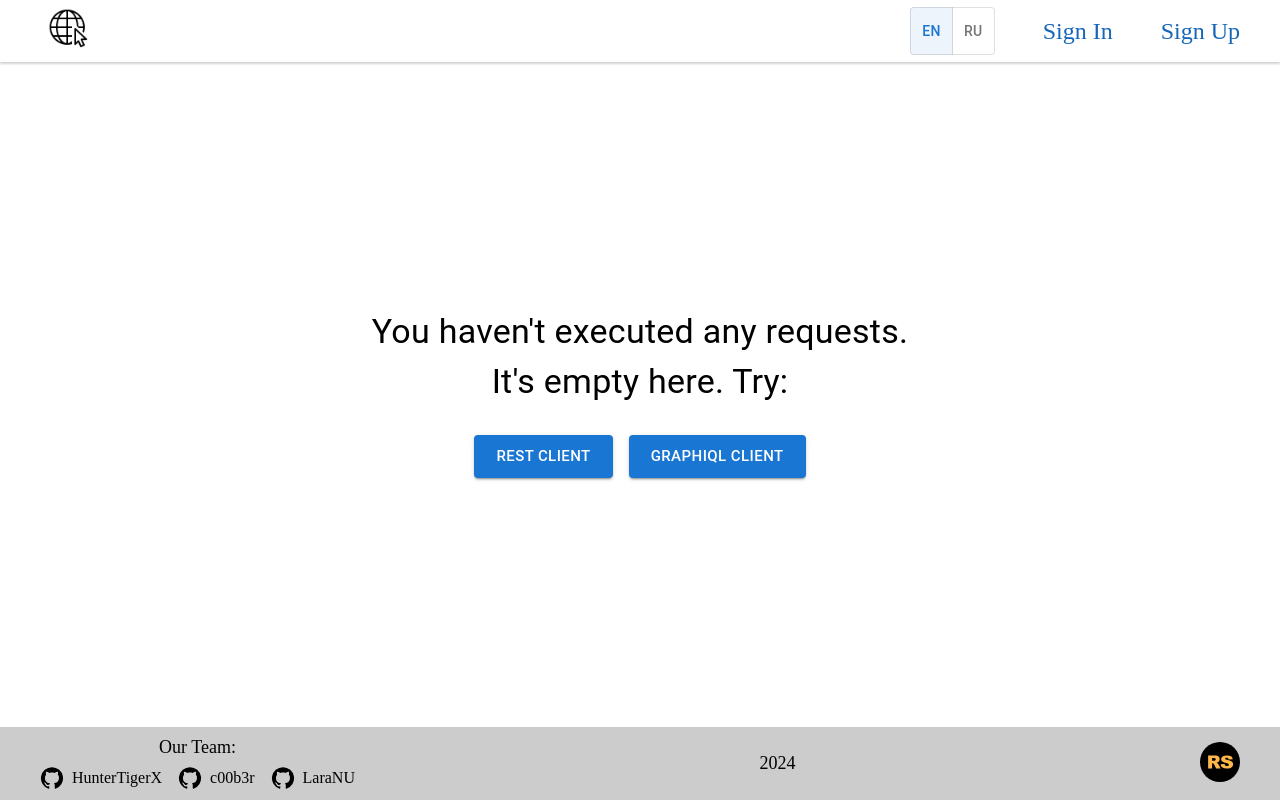
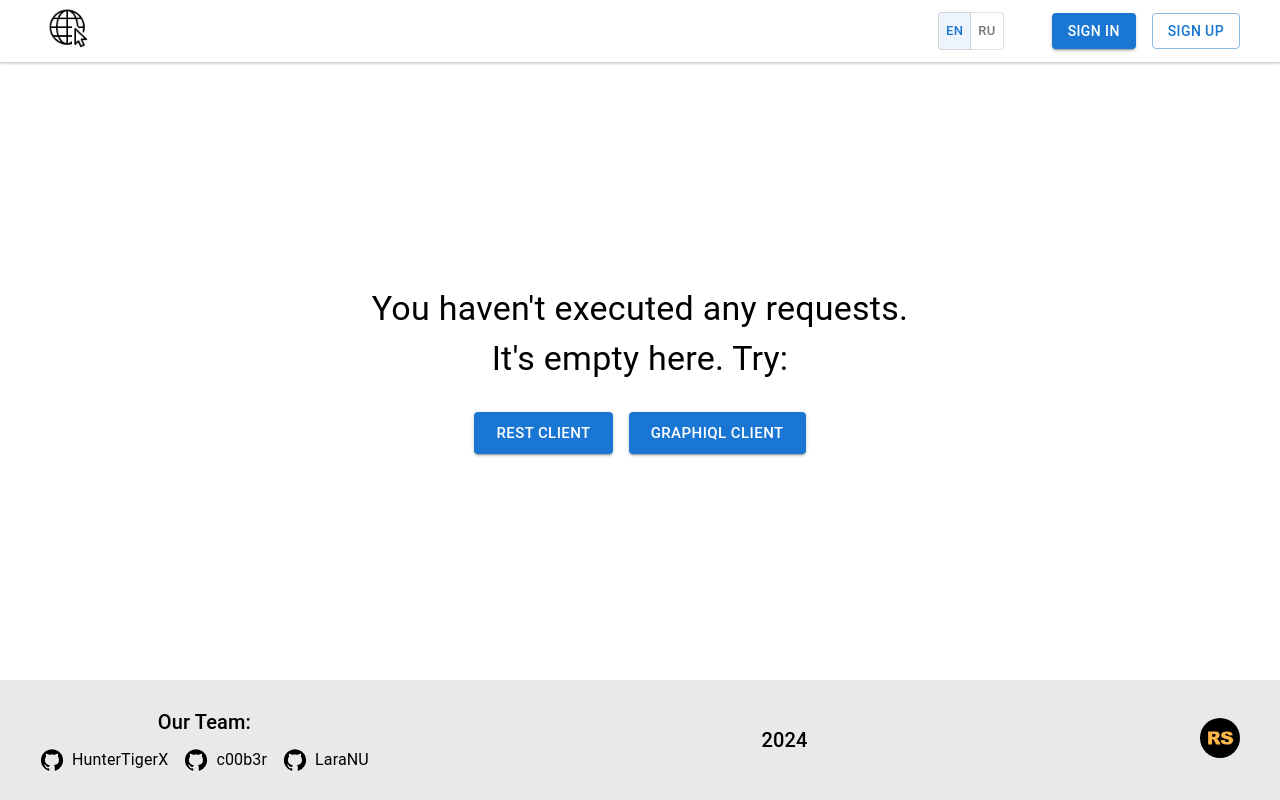
Before and after one commit to c00b3r/graphiql-app, a Next.js app: page /history in a window 1280 px wide. Built offline with nearby package versions, Linux system fonts and the light colour scheme; no server answers.

Commit message:
refactor: change styles for component

```diff
--- a/src/app/history/page.tsx
+++ b/src/app/history/page.tsx
@@ -1,4 +1,5 @@
 'use client';
+import Link from 'next/link';
 import { Stack } from '@mui/material';
 import Typography from '@mui/material/Typography';
 import Button from '@mui/material/Button';
@@ -17,10 +18,10 @@ export default function HistoryPage() {
             </Typography>
           </Stack>
           <Stack direction="row" justifyContent="space-between" alignItems="center" spacing={2}>
-            <Button variant="contained" size="large" href="/restfull">
+            <Button variant="contained" size="large" component={Link} href="/restfull">
               REST Client
             </Button>
-            <Button variant="contained" size="large" href="/GRAPHQL">
+            <Button variant="contained" size="large" component={Link} href="/GRAPHQL">
               GraphiQL Client
             </Button>
           </Stack>
--- a/src/components/Footer/Footer.module.css
+++ /dev/null
@@ -1,3 +0,0 @@
-.subtitle {
-  font-size: 18px;
-}
--- a/src/components/Footer/Footer.tsx
+++ b/src/components/Footer/Footer.tsx
@@ -1,7 +1,7 @@
-import styles from './Footer.module.css';
 import GitHubIcon from '@mui/icons-material/GitHub';
 import Link from '@mui/material/Link';
 import Stack from '@mui/material/Stack';
+import { Typography } from '@mui/material';
 import Image from 'next/image';
 import rssLogo from '../../../public/rss-logo.svg';
 
@@ -9,31 +9,53 @@ export const Footer = () => {
   return (
     <footer className="footer">
       <div className="container">
-        <Stack direction="row" justifyContent="space-between" alignItems="center">
+        <Stack direction="row" justifyContent="space-between" alignItems="center" height={100}>
           <Stack direction="column" justifyContent="center" alignItems="center" spacing={1}>
-            <p className={styles.subtitle}>Our Team:</p>
+            <Typography variant="h6" component="p">
+              Our Team:
+            </Typography>
             <Stack direction="row" alignItems="center" spacing={2}>
               <Stack direction="row" justifyContent="center" alignItems="center" spacing={1}>
                 <GitHubIcon></GitHubIcon>
-                <Link href="https://github.com/huntertigerx" color="black" underline="hover" target="_blank">
+                <Link
+                  variant="subtitle1"
+                  href="https://github.com/huntertigerx"
+                  color="black"
+                  underline="hover"
+                  target="_blank"
+                >
                   {'HunterTigerX'}
                 </Link>
               </Stack>
               <Stack direction="row" justifyContent="center" alignItems="center" spacing={1}>
                 <GitHubIcon></GitHubIcon>
-                <Link href="https://github.com/c00b3r" color="black" underline="hover" target="_blank">
+                <Link
+                  variant="subtitle1"
+                  href="https://github.com/c00b3r"
+                  color="black"
+                  underline="hover"
+                  target="_blank"
+                >
                   {'c00b3r'}
                 </Link>
               </Stack>
               <Stack direction="row" justifyContent="center" alignItems="center" spacing={1}>
                 <GitHubIcon></GitHubIcon>
-                <Link href="https://github.com/LaraNU" color="black" underline="hover" target="_blank">
+                <Link
+                  variant="subtitle1"
+                  href="https://github.com/LaraNU"
+                  color="black"
+                  underline="hover"
+                  target="_blank"
+                >
                   {'LaraNU'}
                 </Link>
               </Stack>
             </Stack>
           </Stack>
-          <p className={styles.subtitle}>2024</p>
+          <Typography variant="h6" component="p">
+            2024
+          </Typography>
           <Stack direction="column" justifyContent="center" alignItems="center" spacing={1}>
             <Link href="https://rs.school/courses/reactjs" color="black" underline="hover" target="_blank">
               <Image src={rssLogo} alt="Logo" style={{ width: '40px', height: '40px' }} />
--- a/src/components/Header/Header.tsx
+++ b/src/components/Header/Header.tsx
@@ -8,6 +8,7 @@ import Link from 'next/link';
 import { setUser, removeUser } from '../../reducers/reducers/userSlice';
 import IconButton from '@mui/material/IconButton';
 import Stack from '@mui/material/Stack';
+import { Button } from '@mui/material';
 import Loader from '../Loader/Loader';
 import ColorToggleButton from '../ToggleBtn/ToggleBtn';
 import icon from '../../../public/icons.png';
@@ -73,23 +74,50 @@ export const Header: React.FC<HeaderProps> = ({ isScrolled }) => {
       <div className="container">
         <Stack direction="row" justifyContent="space-between" alignItems="center">
           <IconButton color="primary" aria-label="logo">
-            <Link href="/">
-              <Image src={icon} alt="Logo" style={{ width: '40px', height: '40px' }} />
-            </Link>
+            {user.isAuthenticated ? (
+              <Link href="/">
+                <Image src={icon} alt="Logo" style={{ width: '40px', height: '40px' }} />
+              </Link>
+            ) : (
+              <Link href="/welcome">
+                <Image src={icon} alt="Logo" style={{ width: '40px', height: '40px' }} />
+              </Link>
+            )}
           </IconButton>
           <Stack direction="row" justifyContent="flex-end" alignItems="center" spacing={6}>
             <ColorToggleButton />
             {user.isAuthenticated ? (
-              <Link href="/welcome" onClick={handleLogOut}>
+              <Button
+                variant="outlined"
+                size="medium"
+                component={Link}
+                href="/welcome"
+                onClick={handleLogOut}
+                className={`${styles.link} ${isScrolled ? styles.linkScrolled : ''}`}
+              >
                 Sign Out
-              </Link>
+              </Button>
             ) : (
-              <>
-                <Link href="/login">Sign In</Link>
-                <Link href="/signup" className={`${styles.link} ${isScrolled ? styles.linkScrolled : ''}`}>
+              <Stack direction="row" justifyContent="center" alignItems="center" spacing={2}>
+                <Button
+                  variant="contained"
+                  size="medium"
+                  component={Link}
+                  href="/login"
+                  className={`${styles.link} ${isScrolled ? styles.linkScrolled : ''}`}
+                >
+                  Sign In
+                </Button>
+                <Button
+                  variant="outlined"
+                  size="medium"
+                  component={Link}
+                  href="/signup"
+                  className={`${styles.link} ${isScrolled ? styles.linkScrolled : ''}`}
+                >
                   Sign Up
-                </Link>
-              </>
+                </Button>
+              </Stack>
             )}
           </Stack>
         </Stack>
--- a/src/components/ToggleBtn/ToggleBtn.tsx
+++ b/src/components/ToggleBtn/ToggleBtn.tsx
@@ -12,8 +12,12 @@ export default function ColorToggleButton() {
 
   return (
     <ToggleButtonGroup color="primary" value={alignment} exclusive onChange={handleChange} aria-label="Platform">
-      <ToggleButton value="en">EN</ToggleButton>
-      <ToggleButton value="ru">RU</ToggleButton>
+      <ToggleButton size="small" value="en">
+        EN
+      </ToggleButton>
+      <ToggleButton size="small" value="ru">
+        RU
+      </ToggleButton>
     </ToggleButtonGroup>
   );
 }
--- a/src/styles/global.css
+++ b/src/styles/global.css
@@ -53,6 +53,6 @@ div {
   padding: 10px 0;
 }
 
-/* .footer {
-  flex-basis: 80px;
-} */
+.footer {
+  background-color: #e9e9e9;
+}
```
Also changed, not shown: src/app/page.tsx (+4 -3 lines).
